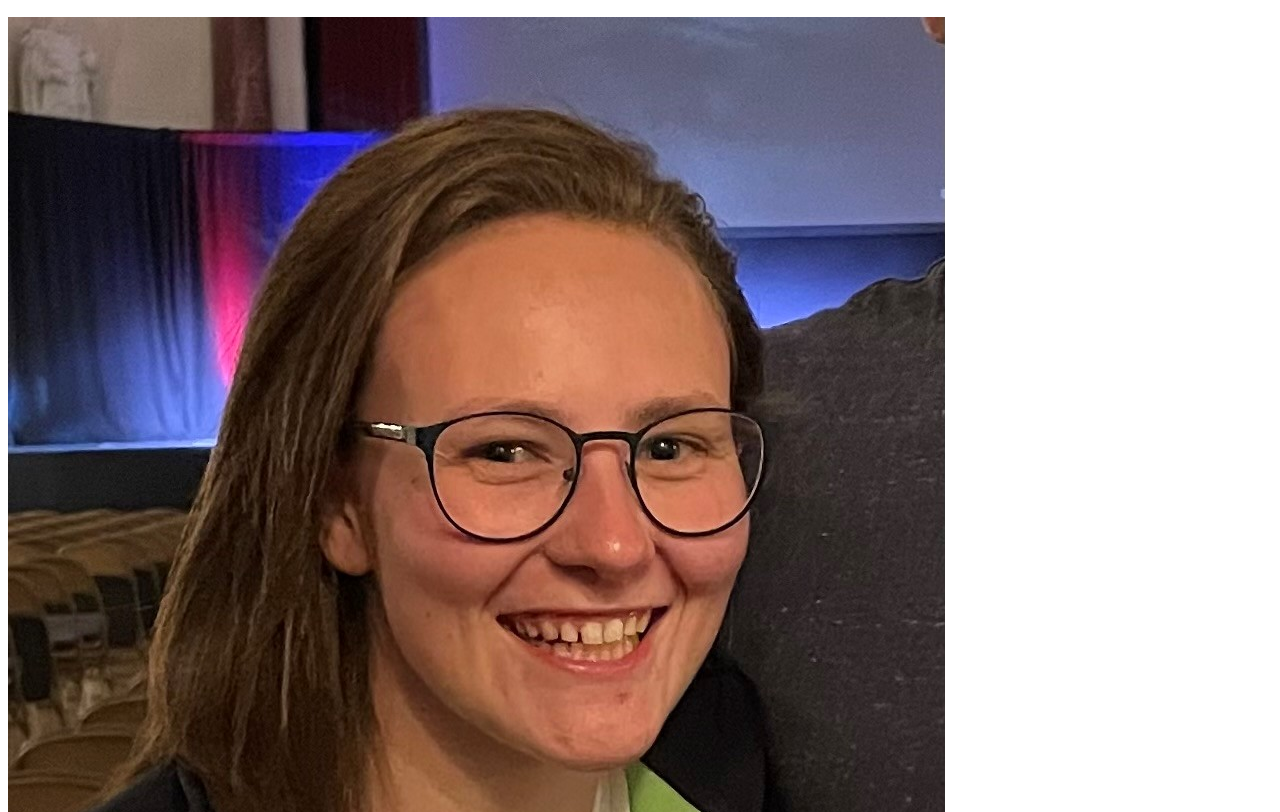
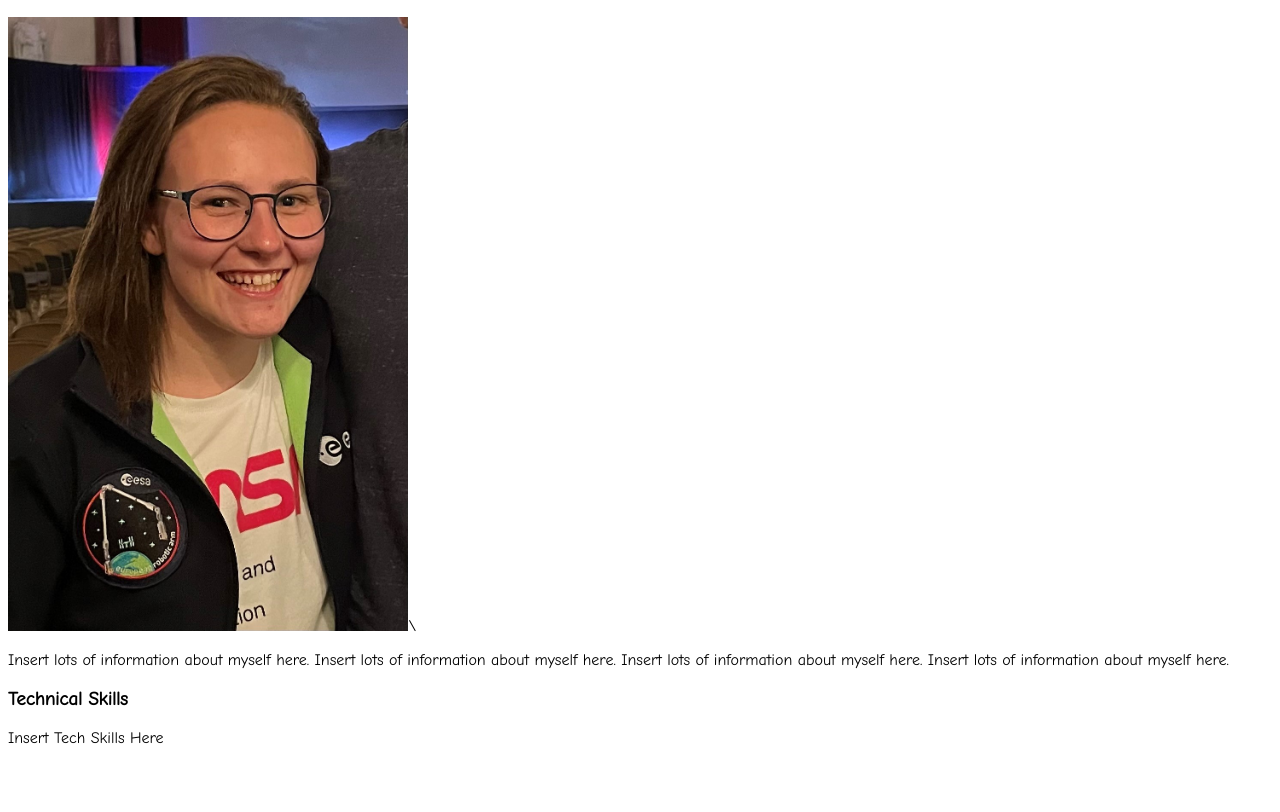
Before and after one commit to sophharris1998/project, a plain HTML site: page index.html in a window 1280 px wide. Shown: the part 140-952 px from the top of the page. After the commit the page ends 903 px from the top, so only its background shows below. Drawn offline with Linux system fonts and the light colour scheme.

Commit message:
corrected error "web__headingSkills", photo size

```diff
--- a/_variables.scss
+++ b/_variables.scss
@@ -1 +1,3 @@
 $lettering: 'Comic Neue', cursive;
+
+$imageMe: 25rem;
--- a/index.html
+++ b/index.html
@@ -6,15 +6,15 @@
     <meta name="viewport" content="width=device-width, initial-scale=1.0" />
     <link rel="stylesheet" href="styles.css" />
     <style>
-        @import url('https://fonts.googleapis.com/css2?family=Comic+Neue&display=swap');
-        </style>
+      @import url("https://fonts.googleapis.com/css2?family=Comic+Neue&display=swap");
+    </style>
     <title>Sophie Harris</title>
   </head>
   <body>
     <div class="portfolio">
-        <button class="web__buttonePrimary"> About </button>
-        <button class="web__buttonSecondary"> Projects </button>
-        <button class="web__buttonTertiary"> Get In Touch </button>
+      <button class="web__buttonePrimary">About</button>
+      <button class="web__buttonSecondary">Projects</button>
+      <button class="web__buttonTertiary">Get In Touch</button>
       <h1 class="web__headingPrimary">Sophie Harris</h1>
       <h2 class="web__headingSecondary">
         A Junior Software Developer based in the UK, Cheltenham.
@@ -25,9 +25,8 @@
         about myself here. Insert lots of information about myself here. Insert
         lots of information about myself here.
       </p>
-      <h3 class="web_heading__skills">Technical Skills</h3>
-      <p class+="web__techSkills"> Insert Tech Skills Here</p>
-
+      <h3 class="web__headingSkills">Technical Skills</h3>
+      <p class+="web__techSkills">Insert Tech Skills Here</p>
     </div>
   </body>
 </html>
--- a/styles.scss
+++ b/styles.scss
@@ -3,4 +3,12 @@
 
 .portfolio {
     font-family: $lettering;
+
+
 }
+
+.portfolio {
+    .web__image {
+        width: $imageMe;
+    }
+}
```
Also changed, not shown: styles.css, 1 other file.
